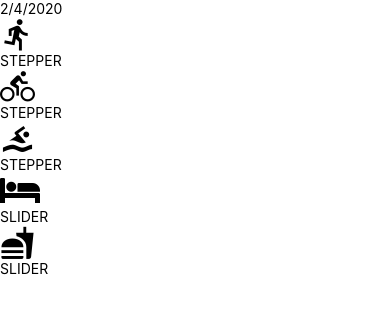
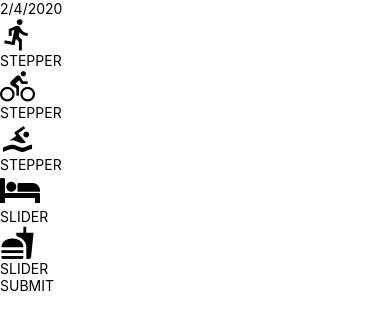
Before and after one commit to tiagofsanchez/Udacity_UdaciFitness, a React Native app: screen / in a window 390 px wide. Shown: the top 330 px of the page. Built offline with nearby package versions, Linux system fonts and the light colour scheme.

Commit message:
FEATURE: implement submit minimal button

```diff
--- a/components/AddEntry.js
+++ b/components/AddEntry.js
@@ -1,9 +1,17 @@
 import React, { Component } from "react";
-import { View } from "react-native";
+import { View, TouchableOpacity, Text } from "react-native";
 import { getMetricMetaInfo } from "../utils/helpers";
 import UdacitySlider from "./UdacitySlider";
 import UdacityStepper from "./UdacityStepper";
 import DateHeader from "./DateHeader";
+
+function SubmitBtn({ onPress }) {
+  return (
+    <TouchableOpacity onPress={onPress}>
+      <Text>SUBMIT</Text>
+    </TouchableOpacity>
+  );
+}
 
 export default class AddEntry extends Component {
   state = {
@@ -47,6 +55,26 @@ export default class AddEntry extends Component {
     }));
   };
 
+  submit = () => {
+    const entry = this.state;
+
+    //update redux
+
+    this.setState(() => ({
+      run: 0,
+      bike: 0,
+      swim: 0,
+      sleep: 0,
+      eat: 0
+    }));
+
+    //navigate to home
+
+    //update DB
+
+    //clear local notification
+  };
+
   render() {
     const metaInfo = getMetricMetaInfo();
 
@@ -76,6 +104,7 @@ export default class AddEntry extends Component {
             </View>
           );
         })}
+        <SubmitBtn onPress={this.submit} />
       </View>
     );
   }
```
